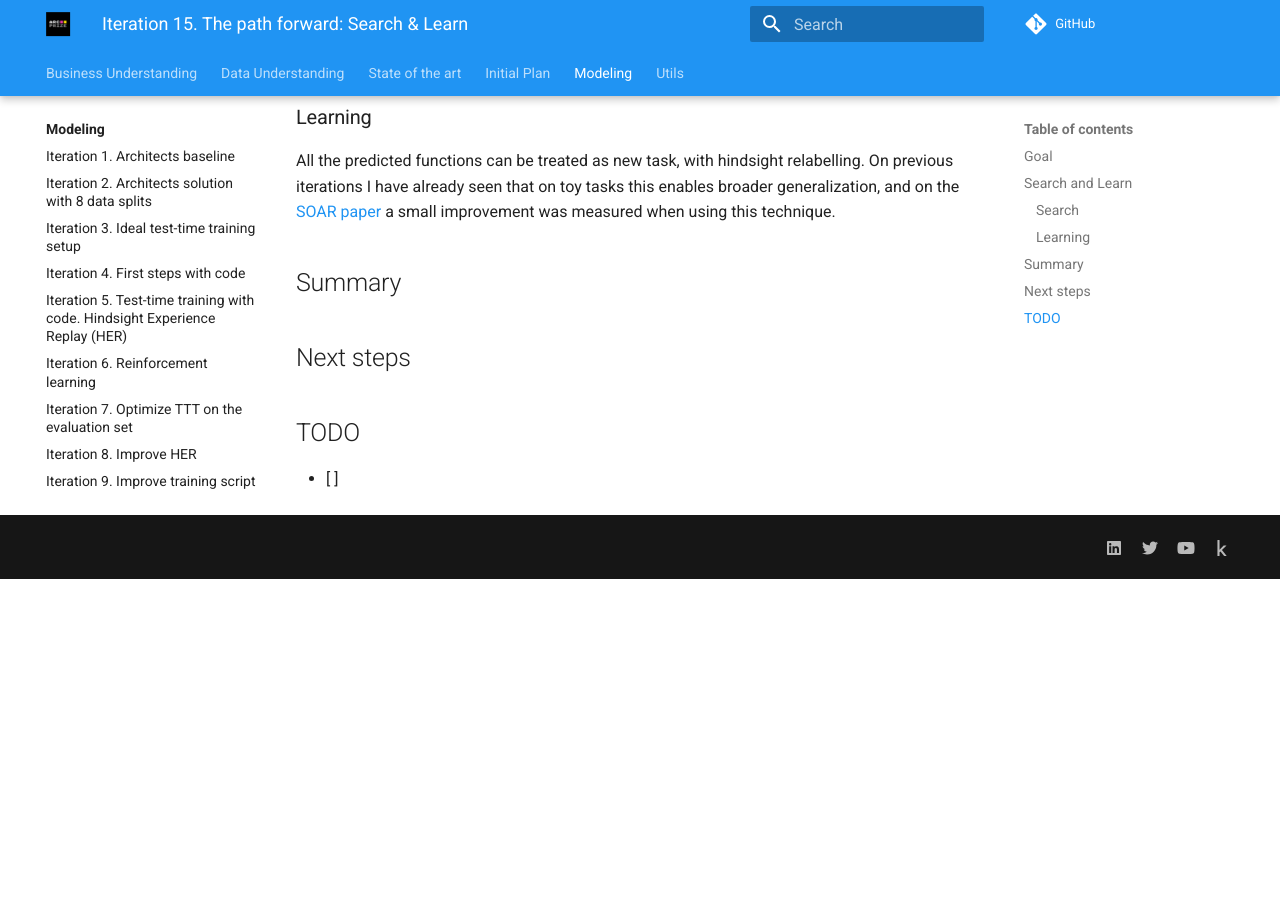
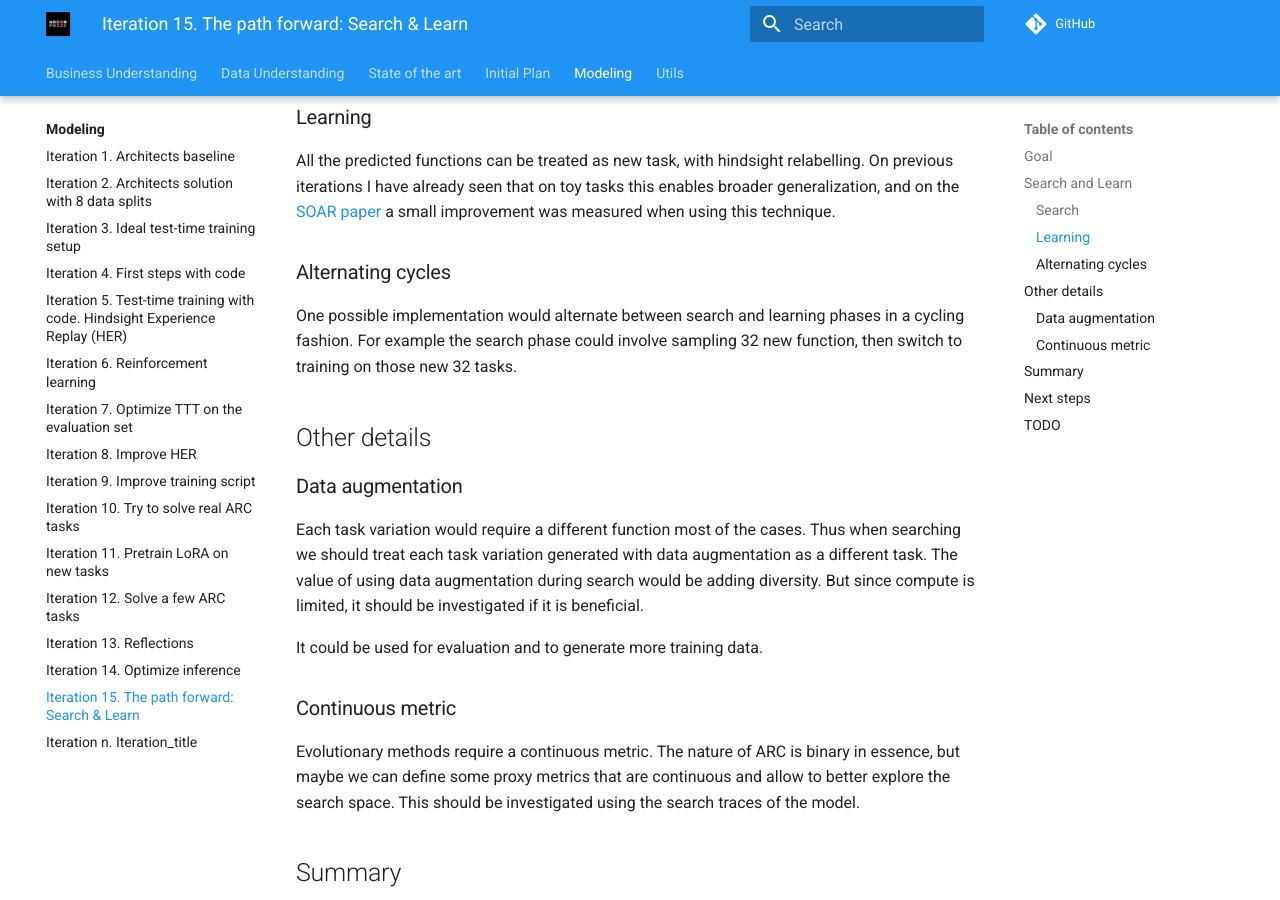
Before and after one commit to ironbar/arc25, an MkDocs documentation site: the page built from docs/modeling/Iteration_15_the_path_forward.md, in a window 1280 px wide and 900 px high, scrolled down 1775 px. Built offline with MkDocs 1.6.1 and Material for MkDocs 9.7.7, drawn with Linux system fonts in a browser that asks for light colours; comment, search, counter and statistics services are not loaded; before the commit the page ends 2354 px from its top, so only the background shows below that; some of the changed text lies outside the part shown.

Commit message:
more documentation

```diff
--- a/docs/modeling/Iteration_15_the_path_forward.md
+++ b/docs/modeling/Iteration_15_the_path_forward.md
@@ -31,7 +31,7 @@
 
 ### Search
 
-As a human I know everything that I have tried (at least at a high level summary) when solving a new task.
+As a human I know everything that I have tried (at least at a high level summary) when solving a new task. I also know when to change direction when reaching a dead end.
 The search history guides the next steps of the search to avoid repeating previous failures. This was
 one of the weaknesses of my previous iterations, where all the generated solutions were independent.
 
@@ -60,6 +60,25 @@
 I have already seen that on toy tasks this enables broader generalization, and on the [SOAR paper](https://icml.cc/virtual/2025/poster/43499) a small
 improvement was measured when using this technique.
 
+### Alternating cycles
+
+One possible implementation would alternate between search and learning phases in a cycling fashion. For example the search phase could involve sampling 32 new function,
+then switch to training on those new 32 tasks.
+
+## Other details
+
+### Data augmentation
+
+Each task variation would require a different function most of the cases. Thus when searching we should treat each task variation generated with data augmentation as a different task. The value of using data augmentation during search would be adding diversity. But since compute is limited, it should be investigated if it is beneficial.
+
+It could be used for evaluation and to generate more training data.
+
+### Continuous metric
+
+Evolutionary methods require a continuous metric. The nature of ARC is binary in essence, but maybe we can define some proxy metrics that are continuous and allow
+to better explore the search space. This should be investigated using the search
+traces of the model.
+
 ## Summary
 
 ## Next steps
```
